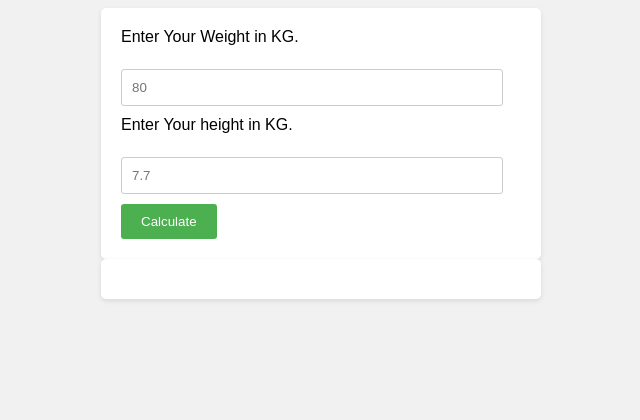
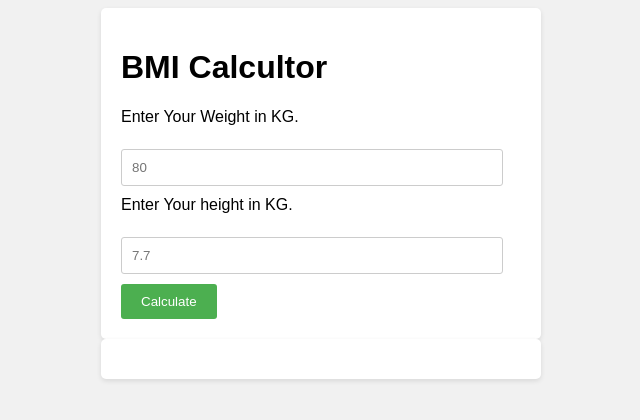
Before and after one commit to asimhussain86/BMI_Calulator, a plain HTML site: page index.html in a window 1280 px wide. Shown: the whole page, without its empty margins (319-959 px from the left). Drawn offline with Linux system fonts and the light colour scheme.

Commit message:
Update index.html

```diff
--- a/index.html
+++ b/index.html
@@ -9,6 +9,7 @@
   </head>
   <body>
     <div class="container">
+      <h1> BMI Calcultor</h1>
       <label for="weight">Enter Your Weight in KG.</label> <br />
       <input type="number" placeholder="80" id="weight" /> <br />
       <label for="height">Enter Your height in KG.</label><br />
```
